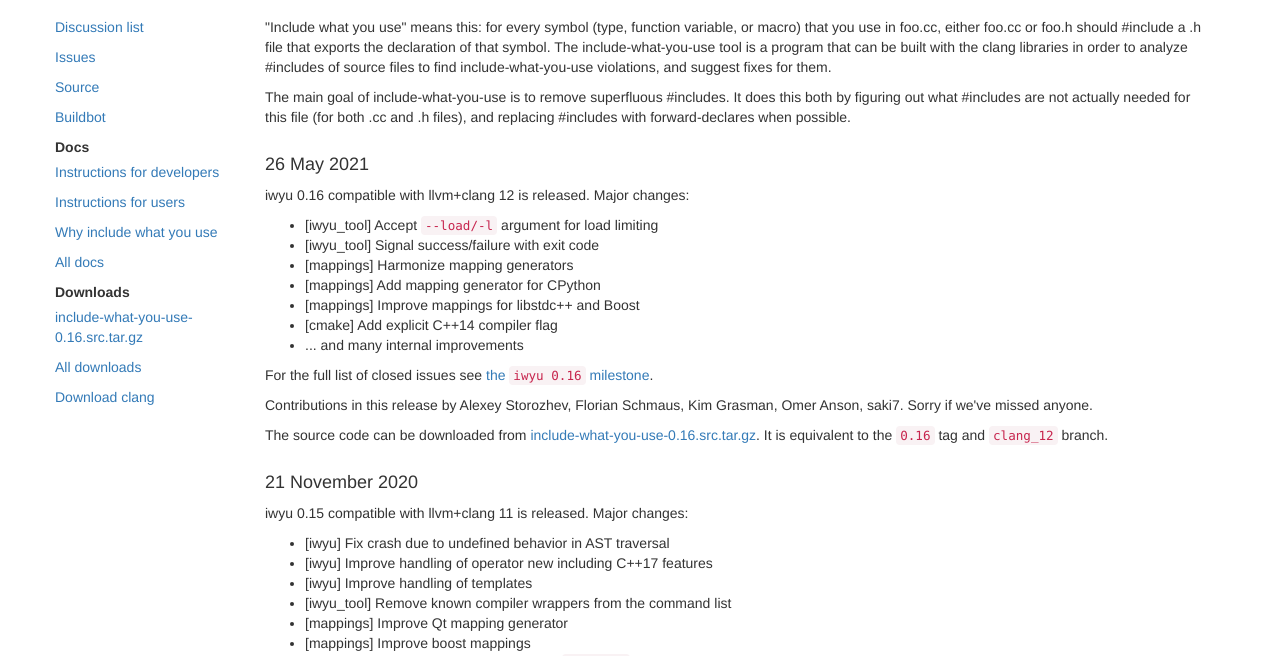
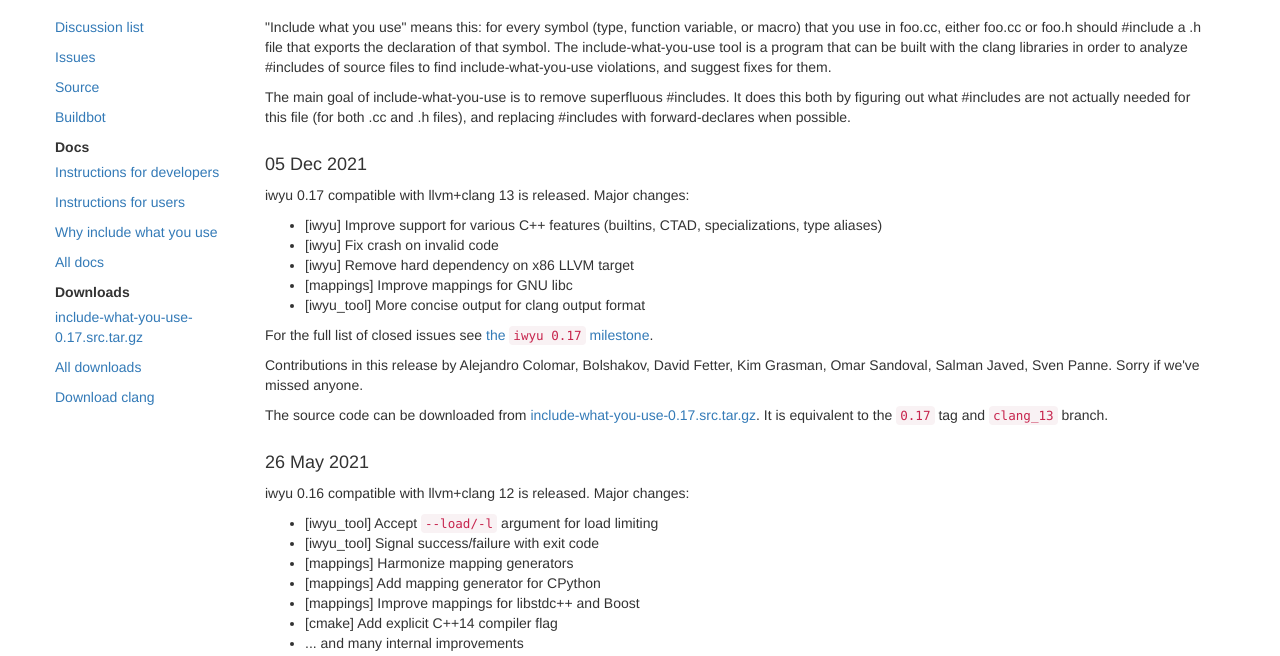
Before and after one commit to include-what-you-use/include-what-you-use.org, a plain HTML site: page index.html in a window 1280 px wide. Shown: the part 102-758 px from the top of the page. Drawn offline with nearby package versions, Linux system fonts and the light colour scheme.

Commit message:
Release information for 0.17

```diff
--- a/index.html
+++ b/index.html
@@ -53,7 +53,7 @@
                 <li>
                     <strong>Downloads</strong>
                     <ul>
-                        <li><a href="/downloads/include-what-you-use-0.16.src.tar.gz">include-what-you-use-0.16.src.tar.gz</a></li>
+                        <li><a href="/downloads/include-what-you-use-0.17.src.tar.gz">include-what-you-use-0.17.src.tar.gz</a></li>
                         <li><a href="/downloads/">All downloads</a></li>
                         <li><a href="http://clang.llvm.org/get_started.html">Download clang</a></li>
                     </ul>
@@ -64,6 +64,22 @@
                 <p>"Include what you use" means this: for every symbol (type, function variable, or macro) that you use in foo.cc, either foo.cc or foo.h should #include a .h file that exports the declaration of that symbol. The include-what-you-use tool is a program that can be built with the clang libraries in order to analyze #includes of source files to find include-what-you-use violations, and suggest fixes for them.</p>
 
                 <p>The main goal of include-what-you-use is to remove superfluous #includes. It does this both by figuring out what #includes are not actually needed for this file (for both .cc and .h files), and replacing #includes with forward-declares when possible.</p>
+
+                <h4>05 Dec 2021</h4>
+                <p>iwyu 0.17 compatible with llvm+clang 13 is released. Major changes:</p>
+                <ul>
+                    <li>[iwyu] Improve support for various C++ features (builtins, CTAD, specializations, type aliases)</li>
+                    <li>[iwyu] Fix crash on invalid code</li>
+                    <li>[iwyu] Remove hard dependency on x86 LLVM target</li>
+                    <li>[mappings] Improve mappings for GNU libc</li>
+                    <li>[iwyu_tool] More concise output for clang output format</li>
+                </ul>
+
+                <p>For the full list of closed issues see <a href="https://github.com/include-what-you-use/include-what-you-use/issues?q=milestone%3A%22iwyu+0.17%22">the <code>iwyu 0.17</code> milestone</a>.</p>
+
+                <p>Contributions in this release by Alejandro Colomar, Bolshakov, David Fetter, Kim Grasman, Omar Sandoval, Salman Javed, Sven Panne. Sorry if we've missed anyone.</p>
+
+                <p>The source code can be downloaded from <a href="/downloads/include-what-you-use-0.17.src.tar.gz">include-what-you-use-0.17.src.tar.gz</a>. It is equivalent to the <code>0.17</code> tag and <code>clang_13</code> branch.</p>
 
                 <h4>26 May 2021</h4>
                 <p>iwyu 0.16 compatible with llvm+clang 12 is released. Major changes:</p>
```
Also changed, not shown: downloads/index.html (+5 -0 lines).
